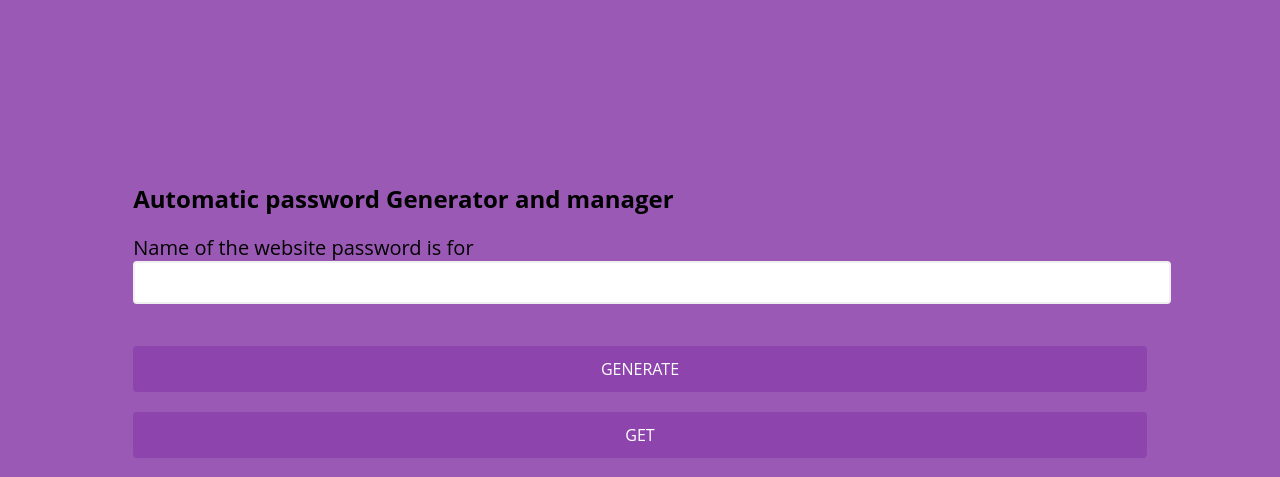
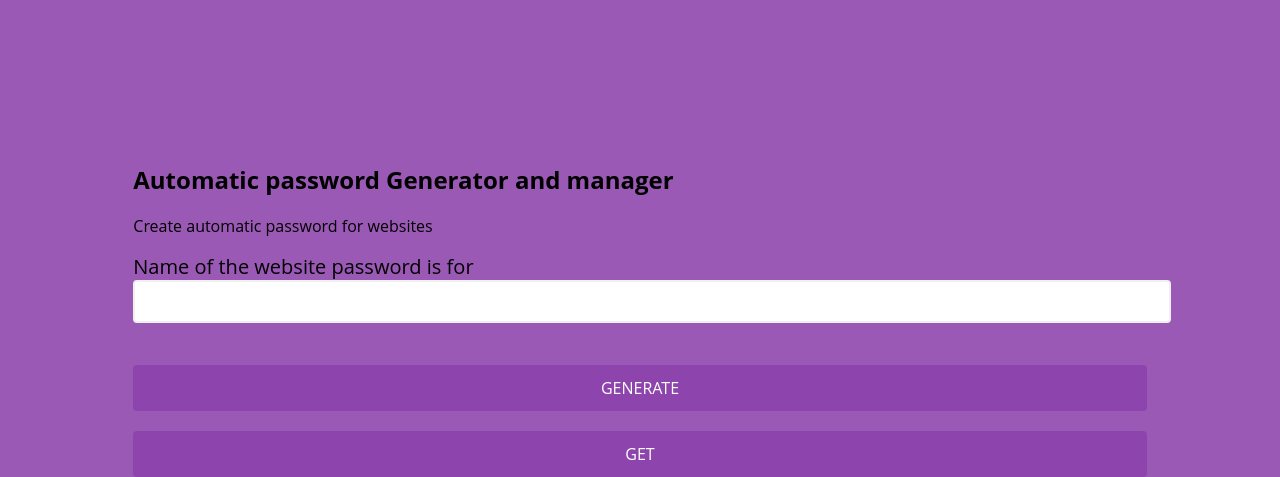
Before and after one commit to oadeniran/password-generator, a Flask app: page / in a window 1280 px wide. Shown: the top 477 px of the page. Run offline with Flask 2, Linux system fonts and the light colour scheme.

Commit message:
Update index.html

```diff
--- a/templates/index.html
+++ b/templates/index.html
@@ -12,6 +12,7 @@
     <div calss = "container">
         <div calss = "header">
             <h2> Automatic password Generator and manager</h2>
+            <p>Create automatic password for websites</p>
         </div>
         <div class = "form-field">
             <form action = "{{ url_for('post_password') }}" method = "post">
```
